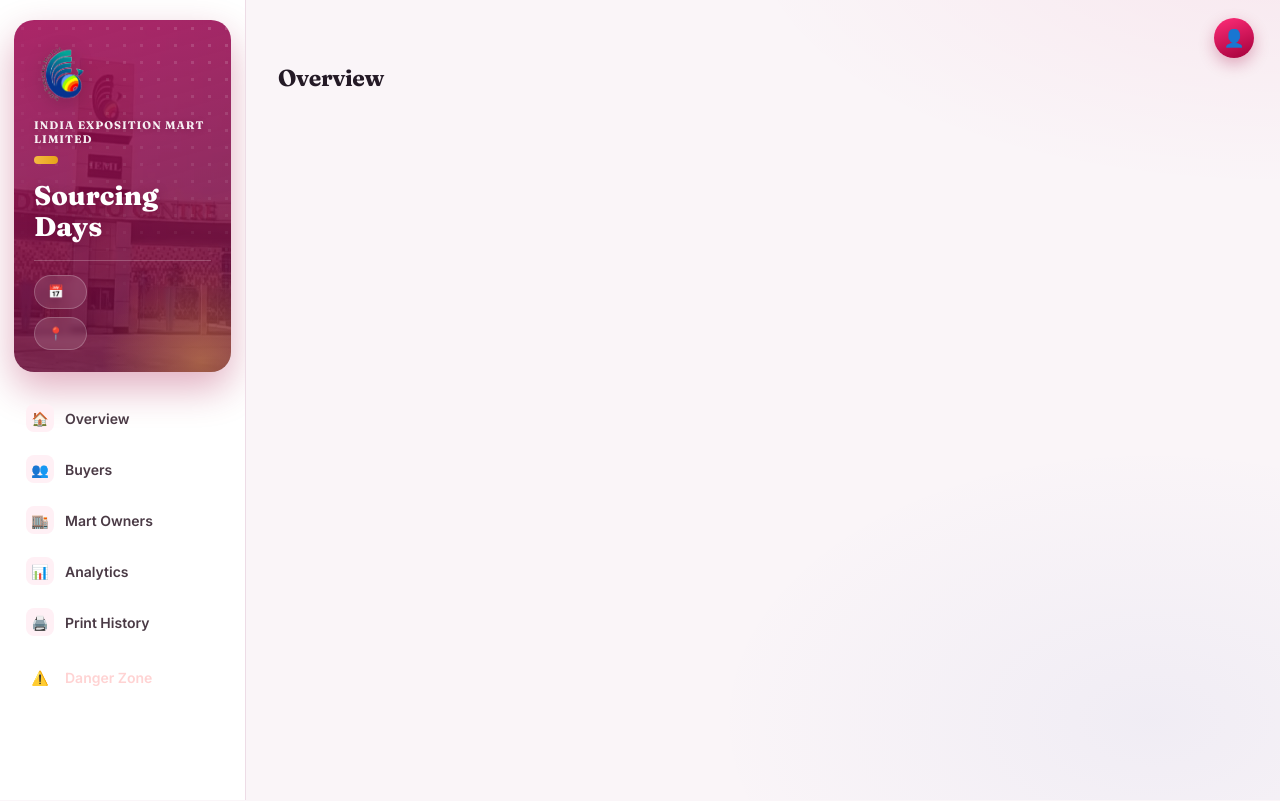
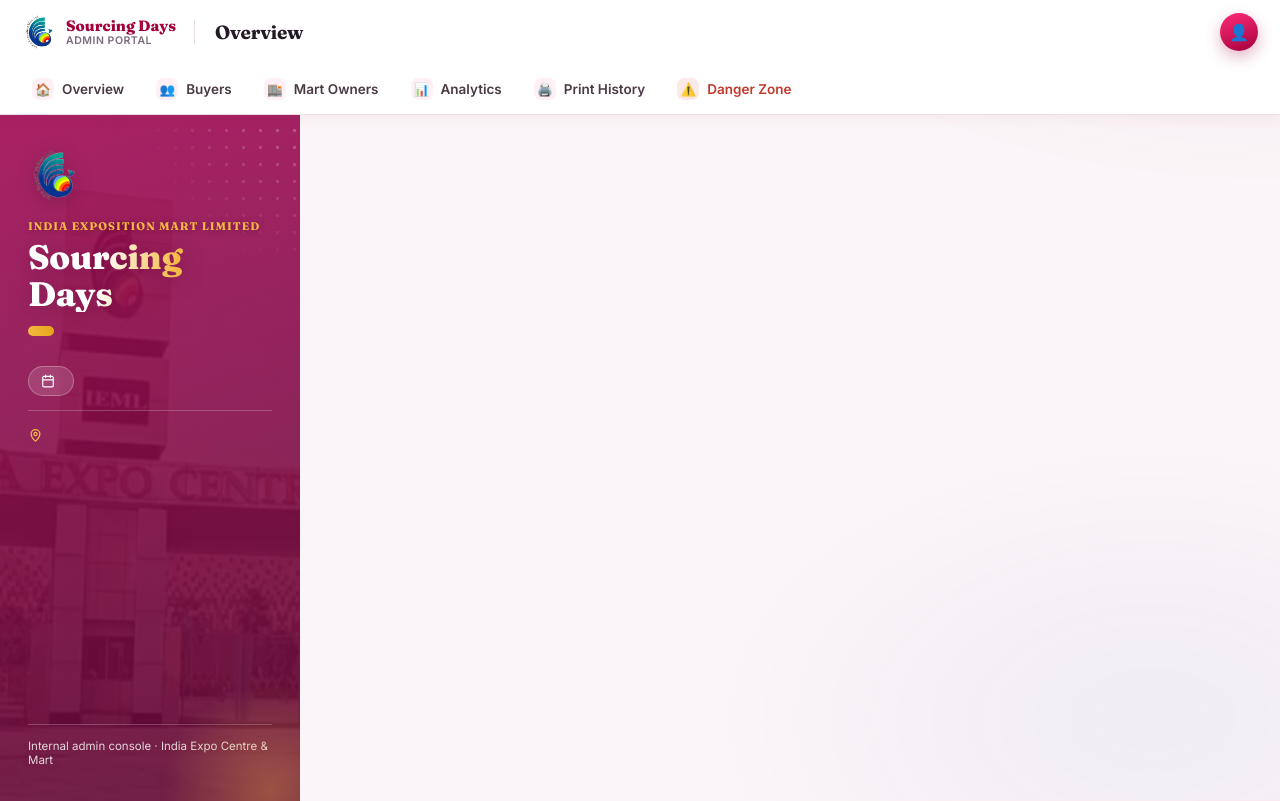
Before and after one commit to AnmolPandey9119/IEML-Mart-Days-Portal, a website: page public/dashboard.html in a window 1280 px wide. Drawn offline with Linux system fonts and the light colour scheme; no server answers.

Commit message:
Refining the layouts

```diff
--- a/public/css/style.css
+++ b/public/css/style.css
@@ -181,133 +181,93 @@
      .login-card { max-width: 100%; }
    }
 
-   /* ---------- App shell ---------- */
-   .app-shell { display: flex; height: 100vh; overflow: hidden; }
-   .sidebar {
-     width: 246px; flex: 0 0 246px; background: #fff;
-     border-right: 1px solid var(--border);
-     display: flex; flex-direction: column; padding: 20px 14px;
-     height: 100vh; overflow-y: auto;
+   /* ==========================================================
+      Fixed top header — brand strip + page title/actions on row
+      one, section tabs (former sidebar nav) docked on row two.
+      Sticky so it stays put while the page content scrolls.
+      ========================================================== */
+   :root { --topbar-h: 64px; --topbar-nav-h: 50px; }
+
+   .app-topbar {
+     position: sticky; top: 0; z-index: 140;
+     background: #fff; border-bottom: 1px solid var(--border);
+     box-shadow: 0 2px 14px rgba(163, 0, 59, 0.06);
    }
-   .sidebar-brand {
-     position: relative;
-     overflow: hidden;
-     color: #fff;
-     border-radius: 20px;
-     padding: 26px 20px 22px;
-     margin-bottom: 22px;
-     box-shadow: 0 16px 38px rgba(163, 0, 59, 0.32);
-     /* Real IEML gate photo, same treatment as the badge-download
-        identity panel: a tinted brand gradient laid over the photo so
-        text stays readable while the photo itself stays recognisable. */
-     background-image:
-       linear-gradient(165deg, rgba(163, 15, 87, 0.90) 0%, rgba(98, 10, 56, 0.80) 100%),
-       url("/assets/expo-mart-gate.png");
-     background-size: cover;
-     background-position: center 35%;
+   .topbar-row {
+     height: var(--topbar-h);
+     display: flex; align-items: center; gap: 16px;
+     padding: 0 22px;
    }
-   .sidebar-brand::before {
-     content: "";
-     position: absolute; inset: 0;
-     background-image: radial-gradient(rgba(255,255,255,0.16) 1.6px, transparent 1.6px);
-     background-size: 17px 17px;
-     -webkit-mask-image: radial-gradient(circle at top right, #000 0%, transparent 78%);
-     mask-image: radial-gradient(circle at top right, #000 0%, transparent 78%);
-     pointer-events: none;
+   .hamburger-btn {
+     width: 38px; height: 38px; flex: 0 0 38px;
+     border: none; background: var(--pink-soft); border-radius: var(--radius-sm);
+     display: none; flex-direction: column; align-items: center; justify-content: center; gap: 4px;
    }
-   .sidebar-brand::after {
-     content: "";
-     position: absolute;
-     width: 200px; height: 200px;
-     border-radius: 50%;
-     background: radial-gradient(circle, rgba(244,185,66,0.38), transparent 70%);
-     bottom: -90px; right: -70px;
-     pointer-events: none;
+   .hamburger-btn span { display: block; width: 18px; height: 2px; background: var(--pink-dark); border-radius: 2px; }
+
+   .topbar-brand { display: flex; align-items: center; gap: 10px; flex: 0 0 auto; }
+   .topbar-brand-logo { width: 34px; height: 34px; object-fit: contain; flex: 0 0 34px; }
+   .topbar-brand-text { display: flex; flex-direction: column; line-height: 1.2; }
+   .topbar-brand-title { font-family: var(--font-display); font-weight: 800; font-size: 15px; color: var(--pink-dark); }
+   .topbar-brand-sub { font-size: 10.5px; font-weight: 600; letter-spacing: 0.05em; text-transform: uppercase; color: var(--muted); }
+
+   .topbar-page { flex: 1; min-width: 0; padding-left: 6px; border-left: 1px solid var(--border); margin-left: 2px; }
+   .topbar-page h1 {
+     font-size: 19px; margin: 0; font-weight: 700; letter-spacing: -0.01em;
+     padding-left: 14px;
+     white-space: nowrap; overflow: hidden; text-overflow: ellipsis;
    }
-   .sidebar-brand > * { position: relative; }
-   .sidebar-brand-mark {
-     width: 56px; height: 56px;
-     display: flex; align-items: center; justify-content: center;
-     margin-bottom: 16px;
-     filter: drop-shadow(0 4px 10px rgba(0,0,0,0.2));
+   .main-header-actions { display: flex; gap: 10px; flex: 0 0 auto; }
+
+   /* nav tabs row — same #navList / .nav-item / data-view markup that used
+      to sit in the sidebar; only the layout direction changed. */
+   nav.nav-list.topbar-nav {
+     display: flex; flex-direction: row; gap: 4px; flex: none;
+     height: var(--topbar-nav-h);
+     padding: 0 18px;
+     overflow-x: auto; overflow-y: hidden;
+     scrollbar-width: none;
    }
-   .sidebar-brand-mark img { width: 100%; height: 100%; object-fit: contain; }
-   .sidebar-brand-org {
-     font-size: 11px; font-weight: 700; opacity: 0.92; letter-spacing: 0.09em;
-     text-transform: uppercase; font-family: var(--font-display);
-     text-shadow: 0 1px 6px rgba(98, 10, 56, 0.4);
-   }
-   .sidebar-brand-edition {
-     display: inline-block; margin-top: 10px; padding: 4px 12px; border-radius: 999px;
-     background: linear-gradient(90deg, var(--gold-soft) 0%, var(--gold) 100%); color: #5a3600; font-size: 11px; font-weight: 800;
-     letter-spacing: 0.02em;
-   }
-   .sidebar-brand-title {
-     font-size: 27px; font-weight: 800; line-height: 1.15; margin-top: 12px; font-family: var(--font-display);
-     text-shadow: 0 2px 10px rgba(98, 10, 56, 0.45);
-   }
-   .sidebar-brand-tag { font-size: 12.5px; opacity: 0.94; margin-top: 7px; line-height: 1.5; text-shadow: 0 1px 6px rgba(98, 10, 56, 0.35); }
-   .sidebar-brand-divider { height: 1px; background: rgba(255,255,255,0.22); margin: 18px 0 14px; }
-   .sidebar-brand-row {
-     display: flex; align-items: center; gap: 9px; font-size: 12.5px; font-weight: 500; margin-top: 8px; line-height: 1.4;
-     background: rgba(255,255,255,0.12);
-     border: 1px solid rgba(255,255,255,0.22);
-     border-radius: 999px;
-     padding: 7px 13px;
-     -webkit-backdrop-filter: blur(3px);
-     backdrop-filter: blur(3px);
-     width: fit-content;
-     max-width: 100%;
-   }
-   .sidebar-brand-row span { overflow: hidden; text-overflow: ellipsis; white-space: nowrap; }
-
-   nav.nav-list { display: flex; flex-direction: column; gap: 3px; flex: 1; }
+   .topbar-nav::-webkit-scrollbar { display: none; }
    .nav-item {
-     display: flex; align-items: center; gap: 11px;
-     padding: 10px 12px; border-radius: 11px; font-size: 14px; font-weight: 600;
+     display: flex; align-items: center; gap: 8px; flex: 0 0 auto;
+     padding: 8px 14px; border-radius: 999px; font-size: 13.5px; font-weight: 600;
      color: #4a3a45; text-decoration: none; border: none; background: none;
-     cursor: pointer; text-align: left; width: 100%;
-     position: relative;
-     transition: background 0.15s, color 0.15s, padding-left 0.15s;
+     cursor: pointer; text-align: left; white-space: nowrap;
+     position: relative; margin: 7px 0;
+     transition: background 0.15s, color 0.15s, transform 0.1s;
    }
    .nav-icon {
      display: inline-flex; align-items: center; justify-content: center;
-     width: 28px; height: 28px; border-radius: 8px; font-size: 14px; flex-shrink: 0;
+     width: 22px; height: 22px; border-radius: 7px; font-size: 12.5px; flex-shrink: 0;
      background: var(--pink-soft);
      transition: background 0.15s, transform 0.15s;
    }
    .nav-item:hover .nav-icon { transform: scale(1.08); }
    .nav-item.active .nav-icon { background: #fff; box-shadow: 0 2px 6px rgba(163,0,59,0.18); }
-   .nav-item-danger .nav-icon { background: rgba(255,255,255,0.14); }
-   .nav-item-danger.active .nav-icon { background: rgba(255,255,255,0.22); }
-   .nav-item:hover { background: var(--pink-soft); padding-left: 15px; }
-   .nav-item.active { background: var(--pink-bg); color: var(--pink-dark); }
-   .nav-item.active::before {
-     content: "";
-     position: absolute; left: -14px; top: 8px; bottom: 8px; width: 4px;
-     border-radius: 0 4px 4px 0;
-     background: linear-gradient(180deg, var(--pink), var(--pink-dark));
-   }
-   .nav-item-danger { color: #ffd3d3; margin-top: 4px; }
-   .nav-item-danger:hover { background: rgba(220,53,69,0.25); }
-   .nav-item-danger.active { background: rgba(220,53,69,0.3); color: #fff; }
-   .nav-item-danger.active::before { background: #fff; }
+   .nav-item-danger .nav-icon { background: var(--error-bg); }
+   .nav-item-danger.active .nav-icon { background: #fff; }
+   .nav-item:hover { background: var(--pink-soft); }
+   .nav-item.active { background: var(--brand-gradient); color: #fff; box-shadow: 0 6px 16px rgba(163,0,59,0.28); }
+   .nav-item-danger { color: var(--error); }
+   .nav-item-danger:hover { background: var(--error-bg); }
+   .nav-item-danger.active { background: linear-gradient(135deg, var(--error), #8f241a); color: #fff; }
 
-   /* ---------- Top-right account menu ---------- */
-   .topbar-avatar-wrap { position: fixed; top: 18px; right: 26px; z-index: 200; }
+   /* ---------- Account menu (now inline in the header, not floating) ---------- */
+   .topbar-avatar-wrap { position: relative; flex: 0 0 auto; }
    .avatar-btn {
-     width: 40px; height: 40px; border-radius: 50%; border: none;
+     width: 38px; height: 38px; border-radius: 50%; border: none;
      background: linear-gradient(160deg, #ff2d78, #a3003b); color: #fff;
-     font-size: 17px; display: flex; align-items: center; justify-content: center;
+     font-size: 16px; display: flex; align-items: center; justify-content: center;
      box-shadow: 0 6px 16px rgba(163, 0, 59, 0.3);
      transition: filter 0.15s, transform 0.15s;
    }
    .avatar-btn:hover { filter: brightness(1.08); transform: translateY(-1px); }
    .avatar-menu {
-     display: none; position: absolute; top: 50px; right: 0;
+     display: none; position: absolute; top: 48px; right: 0;
      background: #fff; border: 1px solid var(--border); border-radius: var(--radius);
      box-shadow: var(--shadow-lg); min-width: 165px; overflow: hidden;
-     padding: 6px;
+     padding: 6px; z-index: 200;
      animation: menu-pop 0.15s ease both;
    }
    @keyframes menu-pop {
@@ -322,10 +282,94 @@
    }
    .avatar-menu-item:hover { background: var(--pink-soft); }
 
-   .main { flex: 1; padding: 64px 32px 28px; max-width: 100%; overflow-y: auto; overflow-x: hidden; height: 100vh; }
-   .main-header { display: flex; align-items: center; justify-content: space-between; margin-bottom: 22px; flex-wrap: wrap; gap: 10px; }
-   .main-header h1 { font-size: 23px; margin: 0; font-weight: 700; letter-spacing: -0.015em; }
-   .main-header-actions { display: flex; gap: 10px; }
+   /* ==========================================================
+      App shell — left identity rail + main content, below the
+      fixed header. The rail is styled exactly like the e-badge
+      download platform's .identity panel: gate photo + brand
+      gradient, dot grid, gold eyebrow, gradient Fraunces headline,
+      pill date chip, venue line, footer note pinned to the bottom.
+      ========================================================== */
+   .app-shell { display: flex; height: calc(100vh - var(--topbar-h) - var(--topbar-nav-h)); overflow: hidden; }
+
+   .sidebar {
+     width: 300px; flex: 0 0 300px;
+     position: relative; overflow: hidden;
+     color: #fff;
+     background-image:
+       linear-gradient(165deg, rgba(163, 15, 87, 0.92) 0%, rgba(98, 10, 56, 0.86) 100%),
+       url("/assets/expo-mart-gate.png");
+     background-size: cover;
+     background-position: center 35%;
+     padding: 34px 28px;
+     display: flex; flex-direction: column;
+     height: 100%; overflow-y: auto;
+   }
+   .identity-dots {
+     position: absolute; top: -10px; right: -10px; width: 160px; height: 160px;
+     background-image: radial-gradient(rgba(255,255,255,0.28) 1.6px, transparent 1.6px);
+     background-size: 17px 17px;
+     -webkit-mask-image: radial-gradient(circle at top right, #000 0%, transparent 75%);
+     mask-image: radial-gradient(circle at top right, #000 0%, transparent 75%);
+     pointer-events: none;
+   }
+   .sidebar::after {
+     content: "";
+     position: absolute; width: 220px; height: 220px; border-radius: 50%;
+     background: radial-gradient(circle, rgba(244,185,66,0.34), transparent 70%);
+     bottom: -100px; right: -80px; pointer-events: none;
+   }
+   .identity-inner { position: relative; display: flex; flex-direction: column; flex: 1; min-height: 0; }
+   .identity-logo {
+     width: 52px; height: 52px; object-fit: contain; margin-bottom: 18px;
+     filter: drop-shadow(0 4px 10px rgba(0,0,0,0.2));
+   }
+   .identity-eyebrow {
+     margin: 0 0 6px; font-family: var(--font-display); font-weight: 700;
+     font-size: 11px; letter-spacing: 0.09em; text-transform: uppercase;
+     color: var(--gold-soft); text-shadow: 0 1px 6px rgba(98, 10, 56, 0.5);
+   }
+   .identity-kicker {
+     margin: 0 0 14px; font-family: var(--font-display); font-weight: 800;
+     font-size: 34px; line-height: 1.08; letter-spacing: -0.01em;
+     background: linear-gradient(100deg, #fff 30%, var(--gold-soft) 60%, #fff 90%);
+     -webkit-background-clip: text; background-clip: text; -webkit-text-fill-color: transparent; color: #fff;
+     filter: drop-shadow(0 2px 10px rgba(98, 10, 56, 0.5));
+   }
+   .identity-badge {
+     display: inline-block; width: fit-content; margin-bottom: 12px;
+     padding: 5px 13px; border-radius: 999px;
+     background: linear-gradient(90deg, var(--gold-soft) 0%, var(--gold) 100%);
+     color: #5a3600; font-family: var(--font-display); font-size: 11.5px; font-weight: 800;
+     letter-spacing: 0.02em;
+   }
+   .identity-tagline {
+     margin: 0 0 18px; font-size: 13px; line-height: 1.55; max-width: 32ch;
+     color: rgba(255,255,255,0.9); text-shadow: 0 1px 6px rgba(98, 10, 56, 0.4);
+   }
+   .identity-chips { display: flex; flex-wrap: wrap; gap: 8px; margin-bottom: 14px; }
+   .chip {
+     display: inline-flex; align-items: center; gap: 6px;
+     font-weight: 600; font-size: 12.5px; padding: 7px 12px; border-radius: 999px;
+   }
+   .chip svg { width: 14px; height: 14px; flex-shrink: 0; }
+   .chip-fill {
+     background: rgba(255,255,255,0.14); border: 1px solid rgba(255,255,255,0.28); color: #fff;
+     -webkit-backdrop-filter: blur(3px); backdrop-filter: blur(3px);
+   }
+   .identity-venue {
+     display: flex; align-items: flex-start; gap: 8px; margin: 0 0 18px;
+     padding-top: 16px; border-top: 1px solid rgba(255,255,255,0.22);
+     font-size: 12.5px; line-height: 1.5; color: rgba(255,255,255,0.92);
+     text-shadow: 0 1px 6px rgba(98, 10, 56, 0.4);
+   }
+   .identity-venue svg { width: 15px; height: 15px; flex-shrink: 0; margin-top: 1px; color: var(--gold-soft); }
+   .identity-footer {
+     margin: auto 0 0; padding-top: 14px; border-top: 1px solid rgba(255,255,255,0.22);
+     font-size: 11.5px; color: rgba(255,255,255,0.82);
+     text-shadow: 0 1px 6px rgba(98, 10, 56, 0.4);
+   }
+
+   .main { flex: 1; padding: 28px 32px; max-width: 100%; overflow-y: auto; overflow-x: hidden; height: 100%; }
    .btn {
      padding: 9px 17px; border-radius: var(--radius-sm); border: 1.5px solid var(--border);
      background: #fff; font-weight: 600; font-size: 13px; color: var(--ink);
@@ -697,33 +741,7 @@
      font-size: 12px; overflow-x: auto; line-height: 1.6;
    }
 
-   /* ---------- Mobile top bar (hamburger) ---------- */
-   .mobile-topbar {
-     display: none;
-     align-items: center;
-     gap: 12px;
-     height: 56px;
-     padding: 0 14px;
-     background: #fff;
-     border-bottom: 1px solid var(--border);
-     position: sticky;
-     top: 0;
-     z-index: 120;
-   }
-   .hamburger-btn {
-     width: 38px; height: 38px; flex: 0 0 38px;
-     border: none; background: var(--pink-soft); border-radius: var(--radius-sm);
-     display: flex; flex-direction: column; align-items: center; justify-content: center; gap: 4px;
-   }
-   .hamburger-btn span { display: block; width: 18px; height: 2px; background: var(--pink-dark); border-radius: 2px; }
-   .mobile-topbar-title {
-     display: flex; align-items: center; gap: 8px; flex: 1;
-     font-size: 15px; font-weight: 800; color: var(--pink-dark);
-     overflow: hidden; white-space: nowrap; text-overflow: ellipsis;
-     padding-right: 46px;
-   }
-   .mobile-topbar-title img { width: 24px; height: 24px; object-fit: contain; flex: 0 0 24px; }
-
+   /* ---------- Sidebar-as-drawer plumbing (mobile) ---------- */
    .sidebar-overlay {
      display: none;
      position: fixed; inset: 0; background: rgba(30, 10, 20, 0.45);
@@ -732,17 +750,26 @@
    .sidebar-overlay.show { display: block; }
    .sidebar-close-btn { display: none; }
 
-   @media (max-width: 860px) {
-     .mobile-topbar { display: flex; }
+   /* Below 900px the header keeps its two rows (brand + nav tabs stay
+      fixed exactly as on desktop, just narrower), while the identity
+      rail collapses off-canvas — reopened via the hamburger button,
+      same #sidebar/#sidebarOverlay drawer mechanism as before. */
+   @media (max-width: 900px) {
+     .hamburger-btn { display: flex; }
+     .topbar-brand-sub { display: none; }
+     .topbar-page { border-left: none; margin-left: 0; padding-left: 0; }
+     .topbar-page h1 { padding-left: 0; font-size: 16px; }
+     .topbar-row { padding: 0 12px; gap: 10px; }
+     .topbar-nav { padding: 0 10px; }
 
-     .app-shell { flex-direction: column; height: auto; min-height: calc(100vh - 56px); }
+     .app-shell { height: calc(100vh - var(--topbar-h) - var(--topbar-nav-h)); }
 
      .sidebar {
        position: fixed;
-       top: 0; left: 0; bottom: 0;
+       top: calc(var(--topbar-h) + var(--topbar-nav-h)); left: 0; bottom: 0;
        width: 78vw;
-       max-width: 300px;
-       height: 100vh;
+       max-width: 320px;
+       height: auto;
        z-index: 200;
        transform: translateX(-100%);
        transition: transform 0.25s ease;
@@ -752,18 +779,14 @@
      .sidebar-close-btn {
        display: flex; align-items: center; justify-content: center;
        width: 30px; height: 30px; border-radius: 50%; border: none;
-       background: var(--pink-soft); color: var(--pink-dark);
+       background: rgba(255,255,255,0.16); color: #fff;
        font-size: 14px; font-weight: 700; margin-bottom: 10px; align-self: flex-end;
      }
+     .identity-kicker { font-size: 27px; }
 
-     .main { padding: 16px; height: auto; overflow-y: visible; }
+     .main { padding: 16px; }
 
-     /* the account avatar lives in the mobile top bar area instead of floating top-right */
-     .topbar-avatar-wrap { top: 9px; right: 14px; }
      .avatar-btn { width: 34px; height: 34px; font-size: 15px; }
-
-     .main-header { margin-top: 4px; }
-     .main-header h1 { font-size: 18px; }
 
      /* stat cards: two per row instead of squeezing many columns */
      .stat-grid { grid-template-columns: repeat(2, 1fr); gap: 10px; }
@@ -809,8 +832,7 @@
      .danger-confirm-row input[type="text"] { min-width: 0; width: 100%; }
      .danger-panel { padding: 16px; }
 
-     .main-header-actions { width: 100%; }
-     .main-header-actions .btn { flex: 1; }
+     .main-header-actions .btn { padding: 8px 12px; font-size: 12.5px; white-space: nowrap; }
    }
 
    @media (max-width: 480px) {
--- a/public/dashboard.html
+++ b/public/dashboard.html
@@ -9,33 +9,42 @@
 </head>
 <body>
 
-<div class="mobile-topbar">
-  <button class="hamburger-btn" id="hamburgerBtn" aria-label="Open menu">
+<div class="sidebar-overlay" id="sidebarOverlay"></div>
+
+<!-- FIXED TOP HEADER — brand strip + page title/actions, with the section
+     tabs docked underneath. Everything that used to live in the left
+     sidebar's <nav> now lives here (same #navList id, same .nav-item
+     buttons, same data-view attributes — dashboard.js is untouched). -->
+<header class="app-topbar">
+  <div class="topbar-row">
+    <button class="hamburger-btn" id="hamburgerBtn" aria-label="Open event info">
       <span></span><span></span><span></span>
     </button>
-  <div class="mobile-topbar-title">
-    <img src="/assets/ieml-logo.png" alt="" />
-    <span>Sourcing Days</span>
+
+    <div class="topbar-brand">
+      <img src="/assets/ieml-logo.png" alt="IEML" class="topbar-brand-logo" onerror="this.style.display='none'" />
+      <div class="topbar-brand-text">
+        <span class="topbar-brand-title">Sourcing Days</span>
+        <span class="topbar-brand-sub">Admin Portal</span>
       </div>
     </div>
 
-<div class="sidebar-overlay" id="sidebarOverlay"></div>
-
-<div class="app-shell">
-  <aside class="sidebar" id="sidebar">
-    <button class="sidebar-close-btn" id="sidebarCloseBtn" aria-label="Close menu">✕</button>
-    <div class="sidebar-brand">
-      <div class="sidebar-brand-mark"><img src="/assets/ieml-logo.png" alt="India Exposition Mart Ltd. logo" /></div>
-      <div class="sidebar-brand-org">India Exposition Mart Limited</div>
-      <div class="sidebar-brand-edition" id="brandEdition"></div>
-      <div class="sidebar-brand-title">Sourcing Days</div>
-      <div class="sidebar-brand-tag" id="brandTag"></div>
-      <div class="sidebar-brand-divider"></div>
-      <div class="sidebar-brand-row">📅 <span id="eventCardDates"></span></div>
-      <div class="sidebar-brand-row">📍 <span id="eventCardVenue"></span></div>
+    <div class="topbar-page">
+      <h1 id="pageTitle">Overview</h1>
     </div>
 
-    <nav class="nav-list" id="navList">
+    <div class="main-header-actions" id="headerActions"></div>
+
+    <div class="topbar-avatar-wrap" id="avatarWrap">
+      <button class="avatar-btn" id="avatarBtn" title="Account" aria-label="Account menu">👤</button>
+      <div class="avatar-menu" id="avatarMenu">
+        <button class="avatar-menu-item" id="homeMenuBtn">🏠 Home</button>
+        <button class="avatar-menu-item" id="logoutMenuBtn">🚪 Logout</button>
+      </div>
+    </div>
+  </div>
+
+  <nav class="nav-list topbar-nav" id="navList">
     <button class="nav-item" data-view="overview"><span class="nav-icon">🏠</span> Overview</button>
     <button class="nav-item" data-view="buyers"><span class="nav-icon">👥</span> Buyers</button>
     <button class="nav-item" data-view="martOwners"><span class="nav-icon">🏬</span> Mart Owners</button>
@@ -43,24 +52,48 @@
     <button class="nav-item" data-view="printHistory"><span class="nav-icon">🖨️</span> Print History</button>
     <button class="nav-item nav-item-danger" data-view="dangerZone"><span class="nav-icon">⚠️</span> Danger Zone</button>
   </nav>
+</header>
+
+<div class="app-shell">
+  <!-- LEFT IDENTITY RAIL — same visual language as the e-badge download
+       platform's .identity panel (dot grid, gate-photo + brand gradient,
+       gold eyebrow, Fraunces gradient headline, pill chips, footer note
+       pinned to the bottom). Purely branding now; navigation lives in
+       the header above. On small screens this becomes the hamburger
+       drawer (same #sidebar / #sidebarCloseBtn ids as before). -->
+  <aside class="sidebar" id="sidebar">
+    <button class="sidebar-close-btn" id="sidebarCloseBtn" aria-label="Close">✕</button>
+
+    <div class="identity-dots" aria-hidden="true"></div>
+
+    <div class="identity-inner">
+      <img src="/assets/ieml-logo.png" alt="India Exposition Mart Ltd. logo" class="identity-logo" onerror="this.style.display='none'" />
+
+      <p class="identity-eyebrow">India Exposition Mart Limited</p>
+      <h2 class="identity-kicker">Sourcing<br />Days</h2>
+
+      <span class="identity-badge" id="brandEdition"></span>
+      <p class="identity-tagline" id="brandTag"></p>
+
+      <div class="identity-chips">
+        <span class="chip chip-fill">
+          <svg viewBox="0 0 24 24" fill="none" stroke="currentColor" stroke-width="2" stroke-linecap="round" stroke-linejoin="round"><rect x="3" y="4" width="18" height="18" rx="2"/><path d="M16 2v4M8 2v4M3 10h18"/></svg>
+          <span id="eventCardDates"></span>
+        </span>
+      </div>
+
+      <p class="identity-venue">
+        <svg viewBox="0 0 24 24" fill="none" stroke="currentColor" stroke-width="2" stroke-linecap="round" stroke-linejoin="round"><path d="M12 21s7-6.1 7-11.5A7 7 0 0 0 5 9.5C5 14.9 12 21 12 21Z"/><circle cx="12" cy="9.5" r="2.5"/></svg>
+        <span id="eventCardVenue"></span>
+      </p>
+
+      <p class="identity-footer">Internal admin console · India Expo Centre &amp; Mart</p>
+    </div>
   </aside>
 
   <main class="main">
-    <div class="main-header">
-      <h1 id="pageTitle">Overview</h1>
-      <div class="main-header-actions" id="headerActions"></div>
-    </div>
-
     <div id="viewArea"></div>
   </main>
-</div>
-
-<div class="topbar-avatar-wrap" id="avatarWrap">
-  <button class="avatar-btn" id="avatarBtn" title="Account" aria-label="Account menu">👤</button>
-  <div class="avatar-menu" id="avatarMenu">
-    <button class="avatar-menu-item" id="homeMenuBtn">🏠 Home</button>
-    <button class="avatar-menu-item" id="logoutMenuBtn">🚪 Logout</button>
-  </div>
 </div>
 
 <div class="modal-backdrop" id="ownerModalBackdrop">
```
Lines whose indentation alone changed are shown as unchanged.
